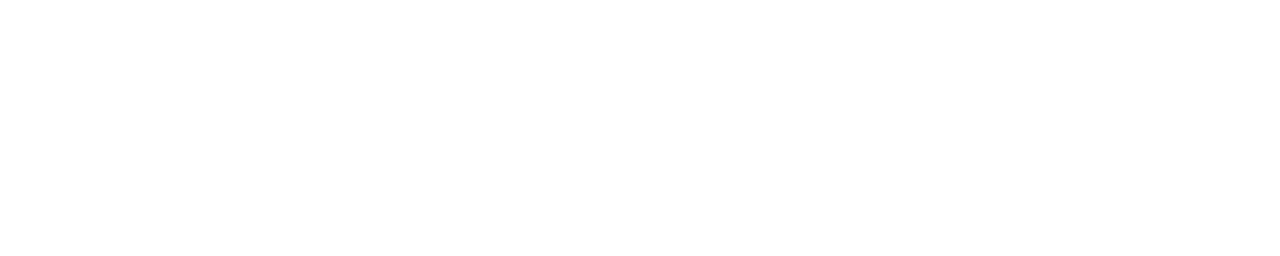
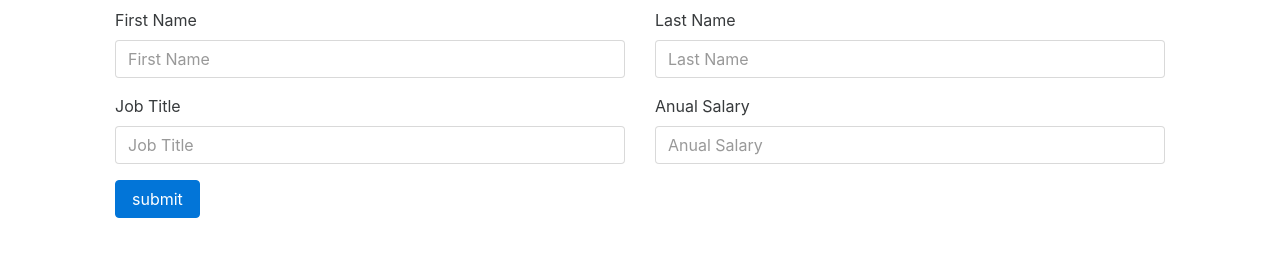
Before and after one commit to b-bly/Employees-full-stack, a website: page public/index.html in a window 1280 px wide. Drawn offline with Linux system fonts and the light colour scheme.

Commit message:
form html added

```diff
--- a/public/index.html
+++ b/public/index.html
@@ -10,18 +10,33 @@
     <link rel="stylesheet" type="text/css" href="styles/styles.css">
 </head>
 
-<!-- <body>
+<body>
     <main ng-app="EmployeeApp" ng-controller="EmployeeController as vm">
         <section class="container">
             <h1></h1>
             <form class="col-md-12" ng-submit="vm.">
                 <div class="form-group col-md-6">
-                    <label for=""></label>
-                    <input type="text" name="" class="form-control" ng-model="vm." placeholder="" />
+                    <label for="firstName">First Name</label>
+                    <input type="text" name="" class="form-control" ng-model="vm.firstName" placeholder="First Name" />
+                </div>
+                <div class="form-group col-md-6">
+                    <label for="lastName">Last Name</label>
+                    <input type="text" name="" class="form-control" ng-model="vm.lastName" placeholder="Last Name" />
+                </div>
+                <div class="form-group col-md-6">
+                    <label for="jobTitle">Job Title</label>
+                    <input type="text" name="" class="form-control" ng-model="vm.jobTitle" placeholder="Job Title" />
+                </div>
+                <div class="form-group col-md-6">
+                    <label for="anualSalary">Anual Salary</label>
+                    <input type="text" name="" class="form-control" ng-model="vm.anualSalary" placeholder="Anual Salary" />
+                </div>
+                <div class="col-md-2">
+                <input class="btn btn-primary" type="submit" value="submit">
                 </div>
             </form>
         </section>
-    </main> -->
+    </main>
 
 </body>
 
```
